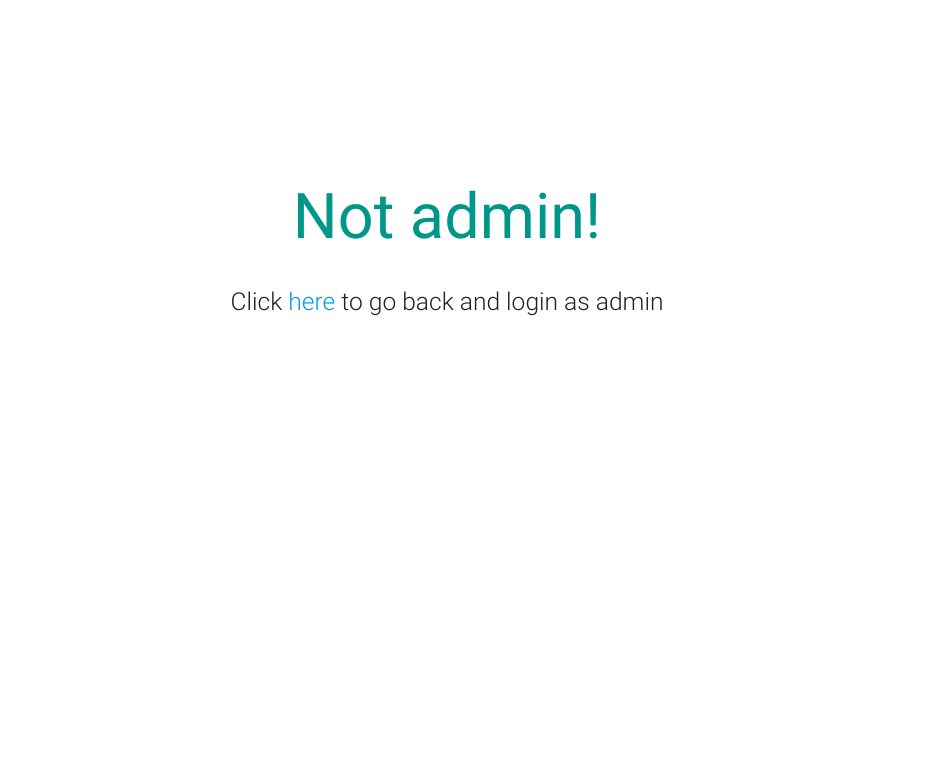
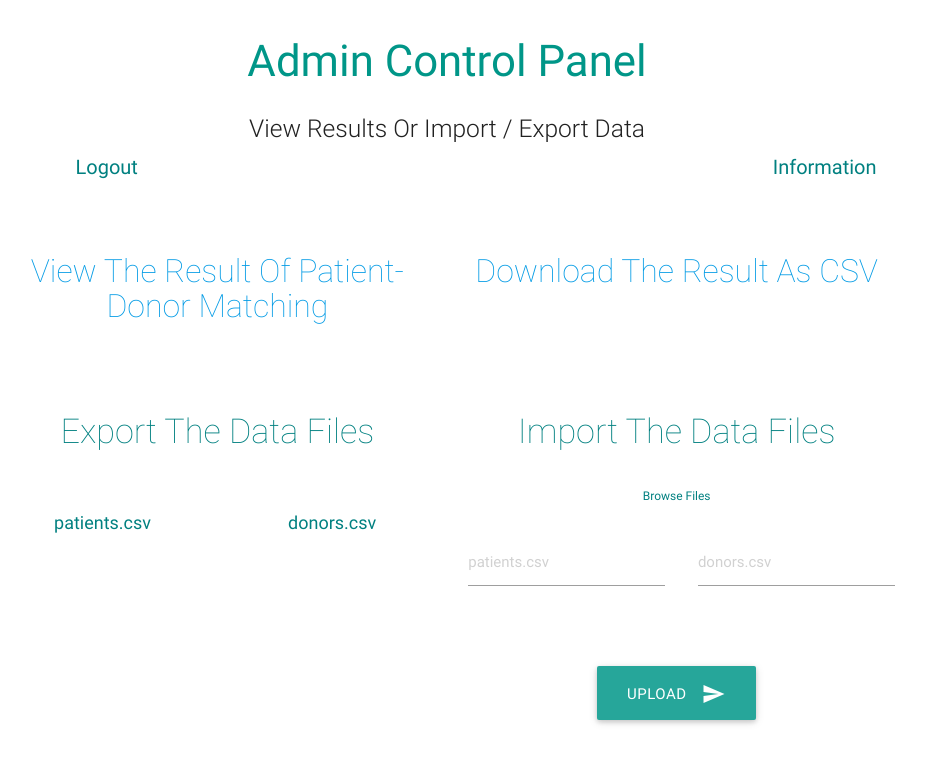
Before and after one commit to ShikharJ/Organ-Exchange, a Django app: page /admin/ in a window 1280 px wide. Shown: the top 764 px of the page, without its empty margins (193-1119 px from the left). Run offline with Django 3.2, Linux system fonts and the light colour scheme.

Commit message:
Update Admin Panel

```diff
--- a/OrganMatching/views.py
+++ b/OrganMatching/views.py
@@ -14,17 +14,18 @@ def index(request):
 def admin(request):
 
     try:
-        print (request.session['user'])
+        #print (request.session['user'])
         return render(request, "OrganMatching/admin.html")
     except:
         return render(request, "OrganMatching/notadmin.html")
+
 
 def submit(request):
 
     if request.method == 'GET':
         return render(request, "OrganMatching/lost.html")
 
-    if request.method == "POST":
+    if request.method == 'POST':
 
         username = request.POST.get("Username")
         password = request.POST.get("Password")
@@ -47,7 +48,7 @@ def submit(request):
 
         if auth:
             if username == ADMIN:
-                request.session['user'] = "admin"
+                #request.session['user'] = "admin"
                 return redirect("admin")
             else:
                 #TODO
--- a/templates/OrganMatching/admin.html
+++ b/templates/OrganMatching/admin.html
@@ -4,7 +4,7 @@
 
   <head>
 
-    <title>Admin!</title>
+    <title>Admin Control Panel</title>
     <link type="text/css" rel="stylesheet" href="{% static "css/materialize.min.css" %}"  media="screen,projection"/>
 
   </head>
@@ -17,9 +17,9 @@
         <h3 class="header center teal-text">Admin Control Panel</h3>
 
         <div class="row center">
-          <h5 class="header col s12 light offset">View results or import/export data!</h5>
+          <h5 class="header col s12 light offset">View Results Or Import / Export Data</h5>
           <div class="col offset-s1"><a class="modal-trigger" style="color:teal;font-size: 20px" href="/OrganMatching">Logout</a></div>
-          <div class="col offset-s9"><a class="modal-trigger" style="color:teal;font-size: 18px" href="#modal1">Info</a></div>
+          <div class="col offset-s8"><a class="modal-trigger" style="color:teal;font-size: 20px" href="#modal1">Information</a></div>
         </div>
 
       </div>
@@ -27,34 +27,10 @@
       <div class="container">
         <div class="row">
             <div class="col l6 center">
-              <h6 class="thin" style="color:teal; font-size: 32px">View result of Patient-Donor Matching!</h6>
-              <div class="row">
-                <div class= "col l6"><a href="/resultview/" class="thin" style="color:teal; font-size: 27px">Regular!</a></div>
-                <div class= "col l6"><a href="/resultviewchallenge/" class="thin" style="color:teal; font-size: 27px">Challenge!</a></div>
-              </div>
+                <h6 class="thin" style="color:teal; font-size: 32px"><a href="/resultview/">View The Result Of Patient-Donor Matching</a></h6>
             </div>
             <div class="col l6 center">
-              <h6 class="thin" style="color:teal; font-size: 32px">Download the result as csv!</h6>
-              <div class="row">
-                <div class= "col l6"><h7 class="thin" style="color:teal; font-size: 27px">Regular!</h7></div>
-                <div class="row">
-                <div class="col l6 m6 center">
-                    <a href="/resultcsv/" style="color:teal; font-size: 18px">allotment.csv</a>
-                </div>
-                <div class="col l6 m6 center">
-                    <a href="/statscsv/" style="color:teal; font-size: 18px">output_stats.csv</a>
-                </div>
-               </div>
-                <div class= "col l6"><h7 class="thin" style="color:teal; font-size: 27px">Challenge!</a></div>
-                <div class="row">
-                <div class="col l6 m6 center">
-                    <a href="/resultcsvchallenge/" style="color:teal; font-size: 18px">allotment.csv</a>
-                </div>
-                <div class="col l6 m6 center">
-                    <a href="/statscsvchallenge/" style="color:teal; font-size: 18px">output_stats.csv</a>
-                </div>
-               </div>
-              </div>
+                <h6 class="thin" style="color:teal; font-size: 32px"><a href="/resultcsv/">Download The Result As CSV</a></h6>
             </div>
         </div>
         <br><br>
@@ -62,25 +38,25 @@
         <div class="row">
 
             <div class="col l6 center">
-              <h4 class="thin" style="color:teal">Export the data files!</h4>
+              <h4 class="thin" style="color:teal">Export The Data Files</h4>
               <br><br>
                <div class="row">
                 <div class="col l6 m6 center">
-                    <a href="{% static "students.csv" %}" style="color:teal; font-size: 18px" target="_blank">students.csv</a>
+                    <a href="{% static "patients.csv" %}" style="color:teal; font-size: 18px" target="_blank">patients.csv</a>
                 </div>
                 <div class="col l6 m6 center">
-                    <a href="{% static "branches.csv" %}" style="color:teal; font-size: 18px" target="_blank">branches.csv</a>
+                    <a href="{% static "donors.csv" %}" style="color:teal; font-size: 18px" target="_blank">donors.csv</a>
                 </div>
                </div>
             </div>
 
 
             <div class="col l6 center">
-              <h4 class="thin" style="color:teal">Import the data files!</h4>
+              <h4 class="thin" style="color:teal">Import The Data Files</h4>
               <br>
               <form enctype="multipart/form-data" action="/upload/" method="post">
               {% csrf_token %}
-              <div class="row center" style="color:teal; font-size: 12px"> Browse Files</div>
+              <div class="row center" style="color:teal; font-size: 12px">Browse Files</div>
                <div class="row">
                 <div class="col l6 center">
                     <!-- <a href="students.csv" style="color:teal; font-size: 18px" target="_blank">students.csv</a> -->
@@ -90,7 +66,7 @@
                             <input id="file1" name="file1" type="file" accept=".csv">
 
                           <div class="file-path-wrapper">
-                            <input class="file-path validate" type="text" placeholder="students.csv">
+                            <input class="file-path validate" type="text" placeholder="patients.csv">
                           </div>
                         </div>
 
@@ -103,7 +79,7 @@
                             <input id="file2" name="file2" type="file" accept=".csv">
 
                           <div class="file-path-wrapper">
-                            <input class="file-path validate" type="text" placeholder="branches.csv">
+                            <input class="file-path validate" type="text" placeholder="donors.csv">
                           </div>
                         </div>
                 </div>
@@ -125,15 +101,15 @@
       <div class="modal-content">
         <h4 style="color:teal">About</h4>
           <p>
-            branches.csv : This is the file which contains information about each program (the input_programmes.csv)<br>
-            students.csv : This is the file which contains information about each student who has applied (the input_options.csv)<br>
+            donors.csv : This is the file which contains information about the donor organs.<br>
+            patients.csv : This is the file which contains information about each patient who has applied.<br>
             <br>
-            You can also view the result online or download the result as a csv<br>
-            Also, you can download the data files currently present on the server
+            You can also view the result online or download the result as a CSV file.<br>
+            Also, you can download the data files currently present on the server.
           </p>
       </div>
       <div class="modal-footer">
-        <p class="right-align" style="padding-right: 12px">Developed by <span style="color:teal">kuchbhi<span></p>
+        <p class="right-align" style="padding-right: 12px">Developed by <span style="color:teal">Shikhar Jaiswal<span></p>
       </div>
     </div>
 
--- a/templates/OrganMatching/notadmin.html
+++ b/templates/OrganMatching/notadmin.html
@@ -15,7 +15,7 @@
         <br><br>
         <br><br>
         <br><br>
-        <h1 class="header center teal-text">Not admin!</h1>
+        <h1 class="header center teal-text">Not Admin!</h1>
 
 
         <div class="row center">
--- a/templates/OrganMatching/result.html
+++ b/templates/OrganMatching/result.html
@@ -2,7 +2,7 @@
 <html lang="en">
   <head>
     {% load staticfiles %}
-    <title>Result!</title>
+    <title>Results</title>
     <link type="text/css" rel="stylesheet" href="{% static "css/materialize.min.css" %}"  media="screen,projection"/>
   </head>
 
@@ -11,7 +11,7 @@
     <div class="section no-pad-bot" id="index-banner">
       <div class="container">
 
-        <h1 class="header center teal-text">Organ Exchange Result!</h1>
+        <h1 class="header center teal-text">Organ Exchange Results</h1>
 
         <div class="row center">
           <h5 class="header col s12 light">Go <a href="/admin" style="color:teal">back</a> to control panel or <a href="/OrganMatching" style="color:teal">logout</a>!</h5>
```
